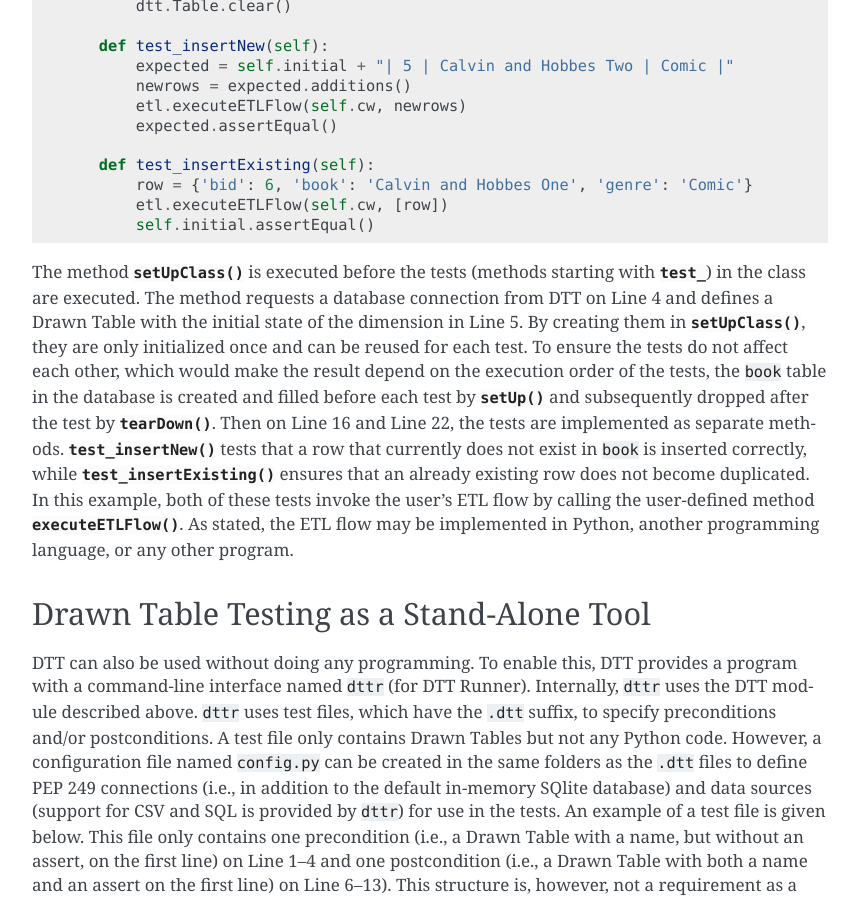
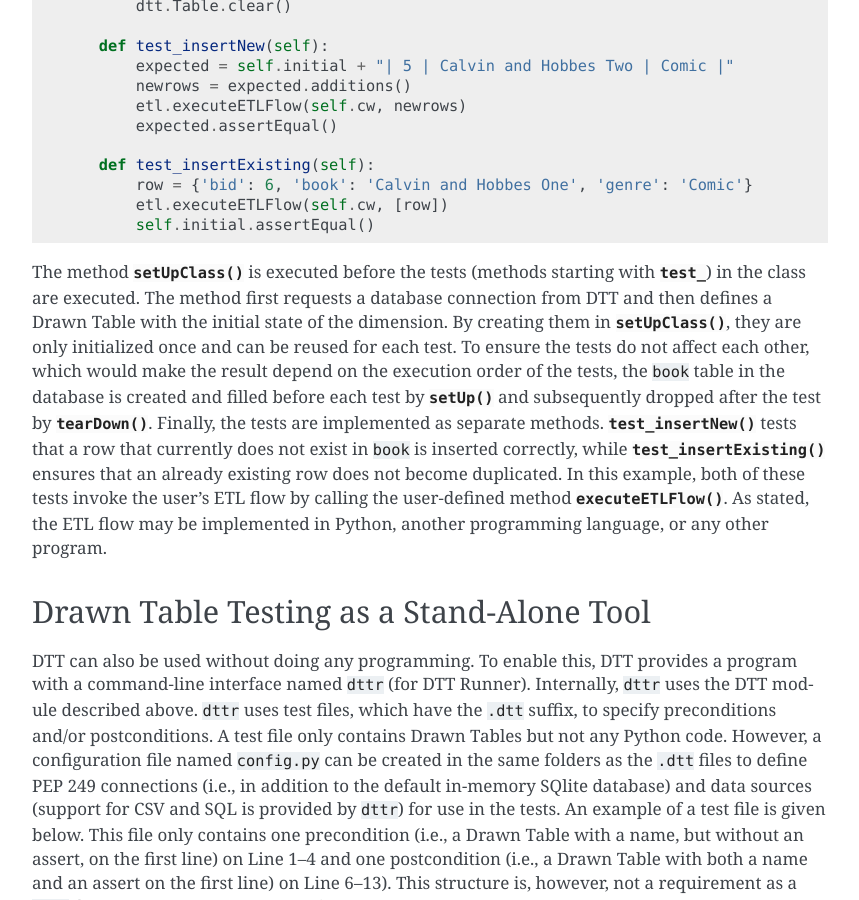
Before and after one commit to chrthomsen/pygrametl, a Sphinx documentation site: the page built from docs/examples/testing.rst, in a window 1280 px wide and 900 px high, scrolled down 7650 px. Shown: the whole window, without its empty margins (320-1179 px from the left). Built offline with Sphinx 7.4.7, drawn with Linux system fonts in a browser that asks for light colours; pages that are not in the unit, such as notebooks, are missing from menus.

Commit message:
explicit mentioning of line numbers removed

```diff
--- a/docs/examples/testing.rst
+++ b/docs/examples/testing.rst
@@ -423,14 +423,14 @@
 	    self.initial.assertEqual()
 
 The method :meth:`.setUpClass()` is executed before the tests (methods starting
-with :attr:`test_`) in the class are executed. The method requests a database
-connection from DTT on Line 4 and defines a Drawn Table with the initial state
-of the dimension in Line 5. By creating them in :meth:`.setUpClass()`, they are
+with :attr:`test_`) in the class are executed. The method first requests a database
+connection from DTT and then defines a Drawn Table with the initial state
+of the dimension. By creating them in :meth:`.setUpClass()`, they are
 only initialized once and can be reused for each test. To ensure the tests do
 not affect each other, which would make the result depend on the execution
 order of the tests, the ``book`` table in the database is created and filled before each
 test by :meth:`.setUp()` and subsequently dropped after the test by :meth:`tearDown()`.
-Then on Line 16 and Line 22, the tests are implemented
+Finally, the tests are implemented
 as separate methods. :meth:`.test_insertNew()` tests that a row that currently
 does not exist in ``book`` is inserted correctly, while :meth:`.test_insertExisting()`
 ensures that an already existing row does not become duplicated. In this example,
```
